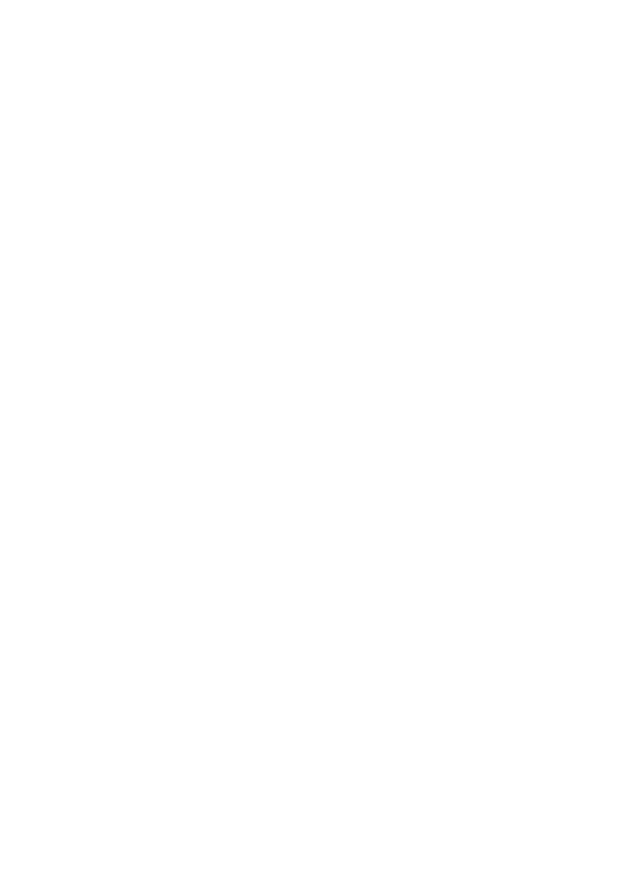
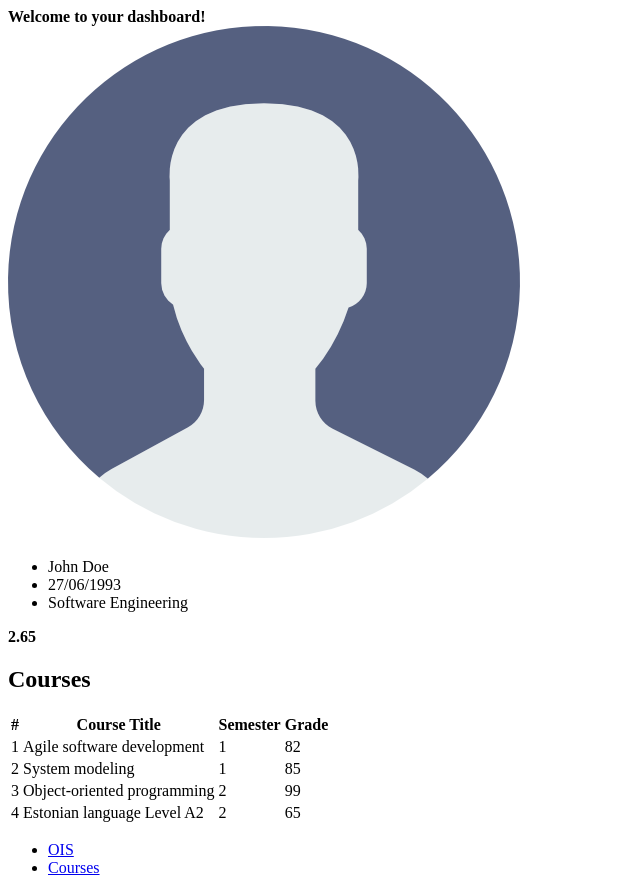
Before and after one commit to irenerus/lab02_web, a plain HTML site: page index.html in a window 1280 px wide. Shown: the whole page, without its empty margins (0-640 px from the left). Before the commit the page ends 800 px from the top, so only its background shows below. Drawn offline with Linux system fonts and the light colour scheme.

Commit message:
Update index.html

```diff
--- a/index.html
+++ b/index.html
@@ -13,7 +13,78 @@
 </head>
 
 <body>
+    <header>
 
+      <strong>Welcome to your dashboard!</strong>
+
+    </header>
+    <section>
+
+      <div>
+        <img src="res/images/me.png" alt="My picture">
+      </div>
+      <div>
+        <ul>
+          <li>John Doe</li>
+          <li>27/06/1993</li>
+          <li>Software Engineering</li>
+        </ul>
+      </div>
+      <div>
+        <strong>2.65</strong>
+      </div>
+    </section>
+    <section>
+
+      <h1>Courses</h1>
+      <table>
+        <thead>
+         <tr>
+          <th>#</th>
+          <th>Course Title</th>
+          <th>Semester</th>
+          <th>Grade</th>
+         </tr>
+       </thead>
+       <tbody>
+         <tr>
+           <td>1</td>
+           <td>Agile software development</td>
+           <td>1</td>
+           <td>82</td>
+         </tr>
+         <tr>
+          <td>2</td>
+          <td>System modeling</td>
+          <td>1</td>
+          <td>85</td>
+         </tr>
+         <tr>
+           <td>3</td>
+           <td>Object-oriented programming</td>
+           <td>2</td>
+           <td>99</td>
+         </tr>
+         <tr>
+           <td>4</td>
+           <td>Estonian language Level A2</td>
+           <td>2</td>
+           <td>65</td>
+         </tr>
+       </tbody>
+     </table>
+    </section>
+    <footer>
+
+     <ul>
+      <li>
+       <a href="https://ois2.ut.ee/">OIS</a>
+      </li>
+      <li>
+       <a href="https://courses.cs.ut.ee/">Courses</a>
+      </li>
+     </ul>
+    </footer>
 </body>
 
 </html>
```
